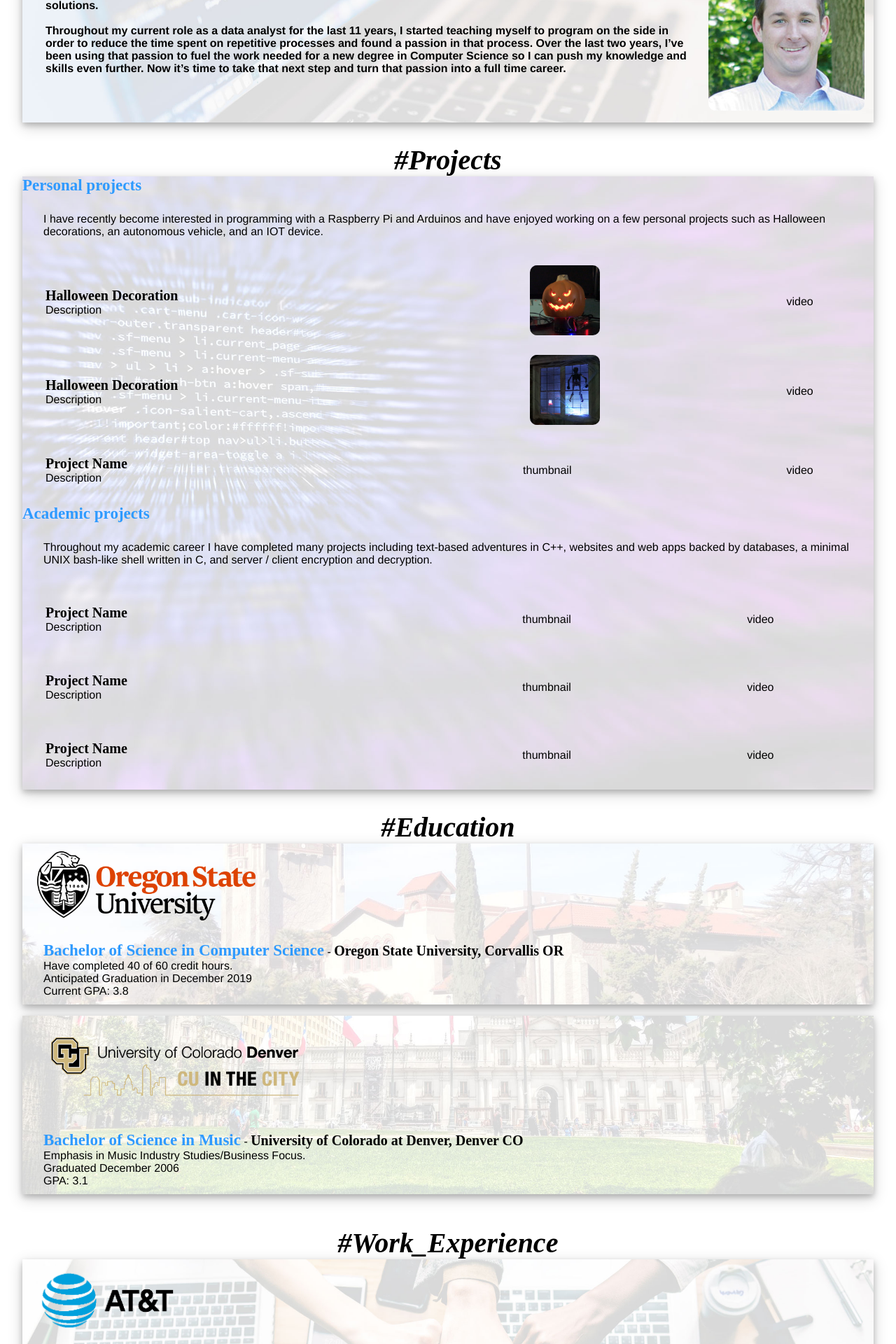
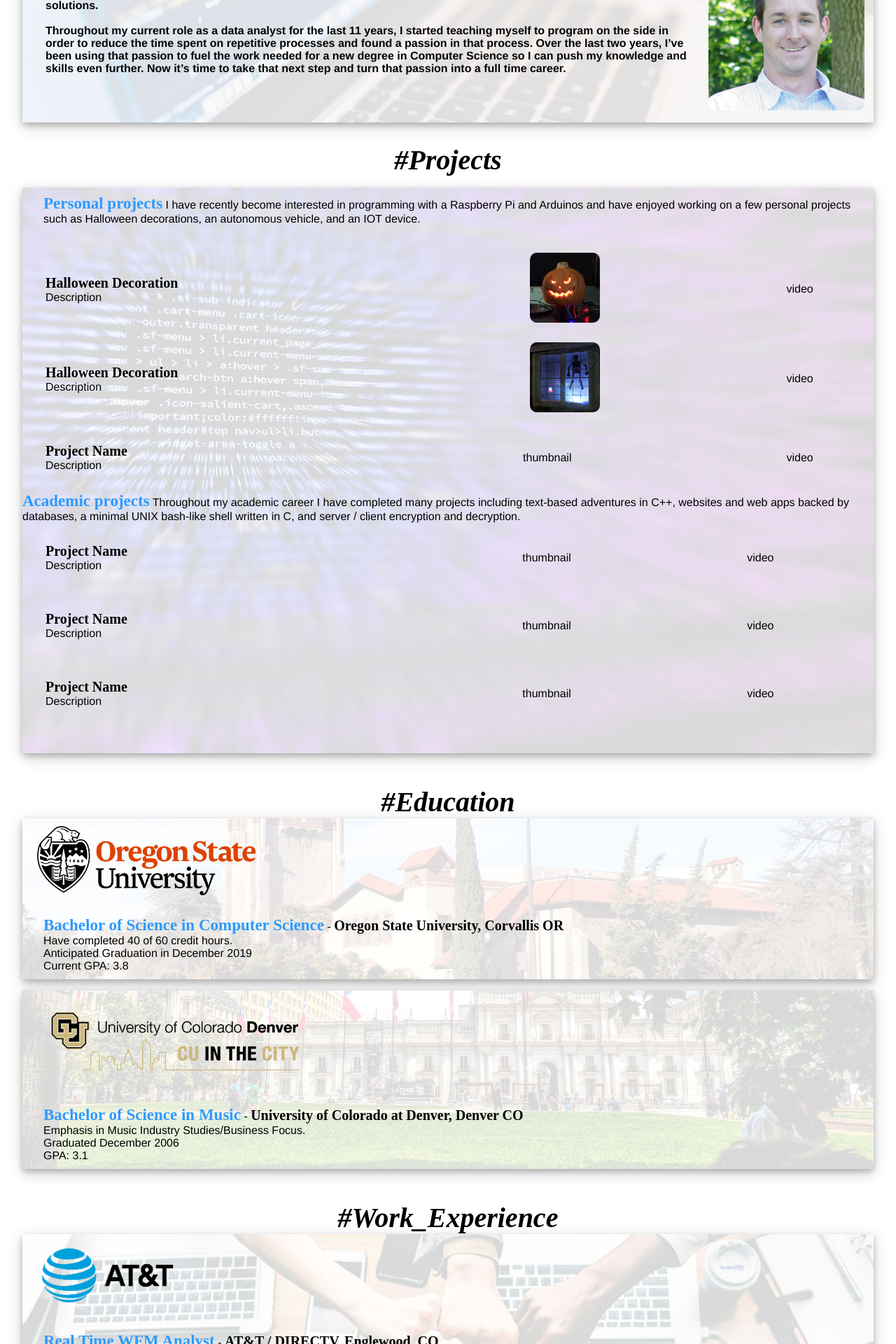
Before and after one commit to thweattm/thweattm.github.io, a Jekyll site: the page index.html, which Jekyll copies as it is, in a window 1280 px wide. Shown: the part 400-2320 px from the top of the page at 70% size. Built offline with Jekyll 4.4.1, drawn with Linux system fonts in a browser that asks for light colours.

Commit message:
Update index.html

```diff
--- a/index.html
+++ b/index.html
@@ -17,6 +17,7 @@
 	</head>
 
 
+	<!-- HEADER -->
 	<div class="headerMain">
 		<table>
 			<tr>
@@ -45,6 +46,8 @@
 	</div>
 
 	<body>
+
+		<!-- ABOUT / TOP -->
 		<a name="top" class="anchor">&nbsp;</a>
 		<div class="sectionHeader">
 			#About
@@ -73,16 +76,19 @@
 			</table>
 		</div>
 
+
+		<!-- PROJECTS -->
 		<a name="projects" class="anchor">&nbsp;</a>
 		<div class="sectionHeader">
 			#Projects
 		</div>
 		<div class="projects">
+			<p>
 				<span class="title">Personal projects</span>
-			<p>I have recently become interested in programming with a Raspberry Pi and Arduinos and have enjoyed
+				I have recently become interested in programming with a Raspberry Pi and Arduinos and have enjoyed
 				working on a few personal projects such as Halloween decorations, an autonomous vehicle,
 				and an IOT device.
-			</p>
+
 				<table>
 					<tr>
 						<td><p><span class="location">Halloween Decoration</span><br>
@@ -105,10 +111,10 @@
 				</table>
 
 				<span class="title">Academic projects</span>
-			<p>Throughout my academic career I have completed many projects including text-based adventures in C++,
+				Throughout my academic career I have completed many projects including text-based adventures in C++,
 				websites and web apps backed by databases, a minimal UNIX bash-like shell written in C, and
 				server / client encryption and decryption.
-			</p>
+
 				<table>
 					<tr>
 						<td><p><span class="location">Project Name</span><br>
@@ -129,8 +135,11 @@
 						<td>video</td>
 					</tr>
 				</table>
+			</p>
 		</div>
 
+
+		<!-- EDUCATION -->
 		<a name="education" class="anchor">&nbsp;</a>
 		<div class="sectionHeader">
 			#Education
@@ -157,6 +166,8 @@
 			</p>
 		</div>
 
+
+		<!-- WORK  -->
 		<a name="work" class="anchor">&nbsp;</a>
 		<div class="sectionHeader">
 			#Work_Experience
@@ -199,6 +210,8 @@
 			</p>
 		</div>
 
+
+		<!-- FOOTER -->
 		<footer>
 			Mike Thweatt 2018<br>
 			Powered by <a href="https://pages.github.com/">GitHub Pages</a> and
```
Lines whose indentation alone changed are shown as unchanged.
